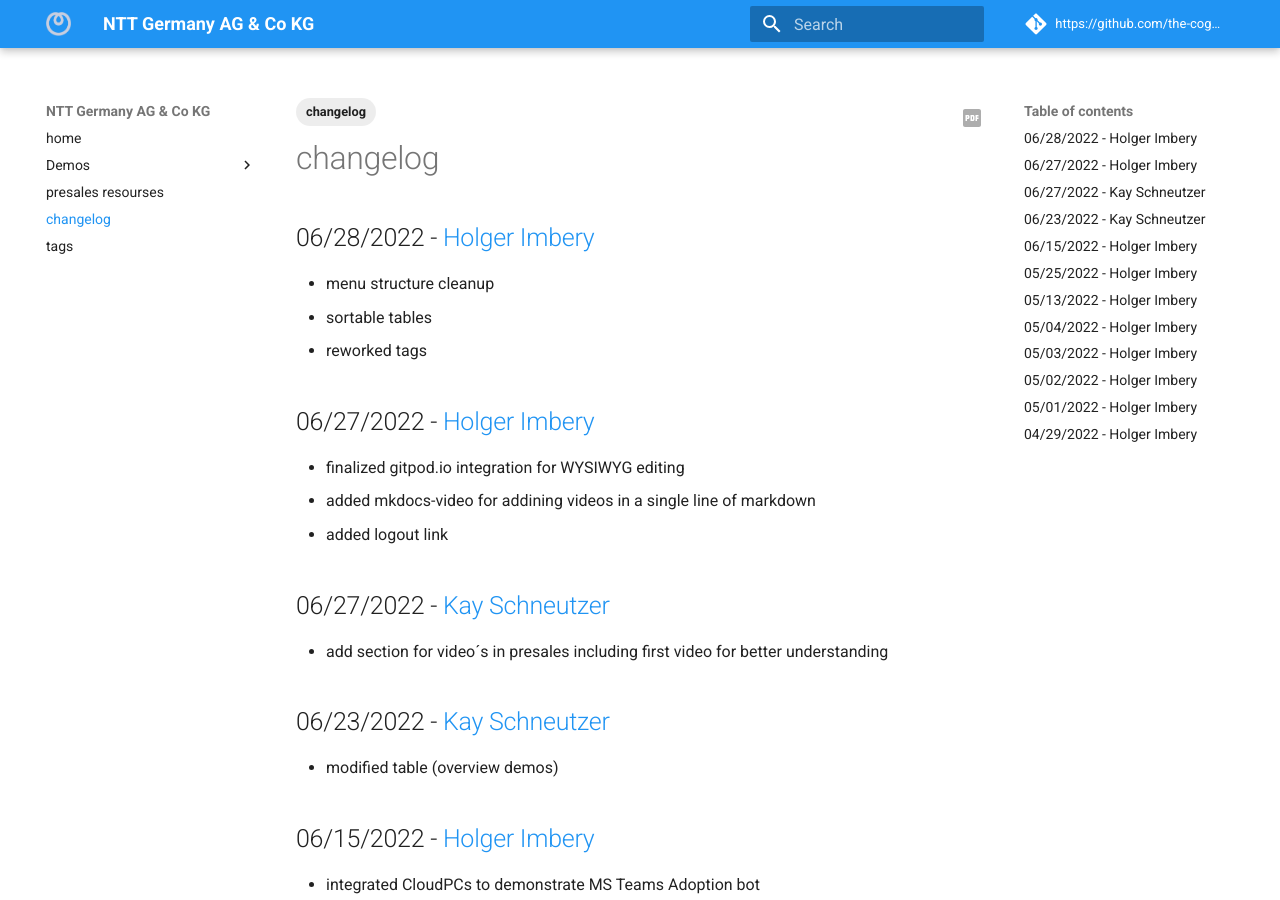
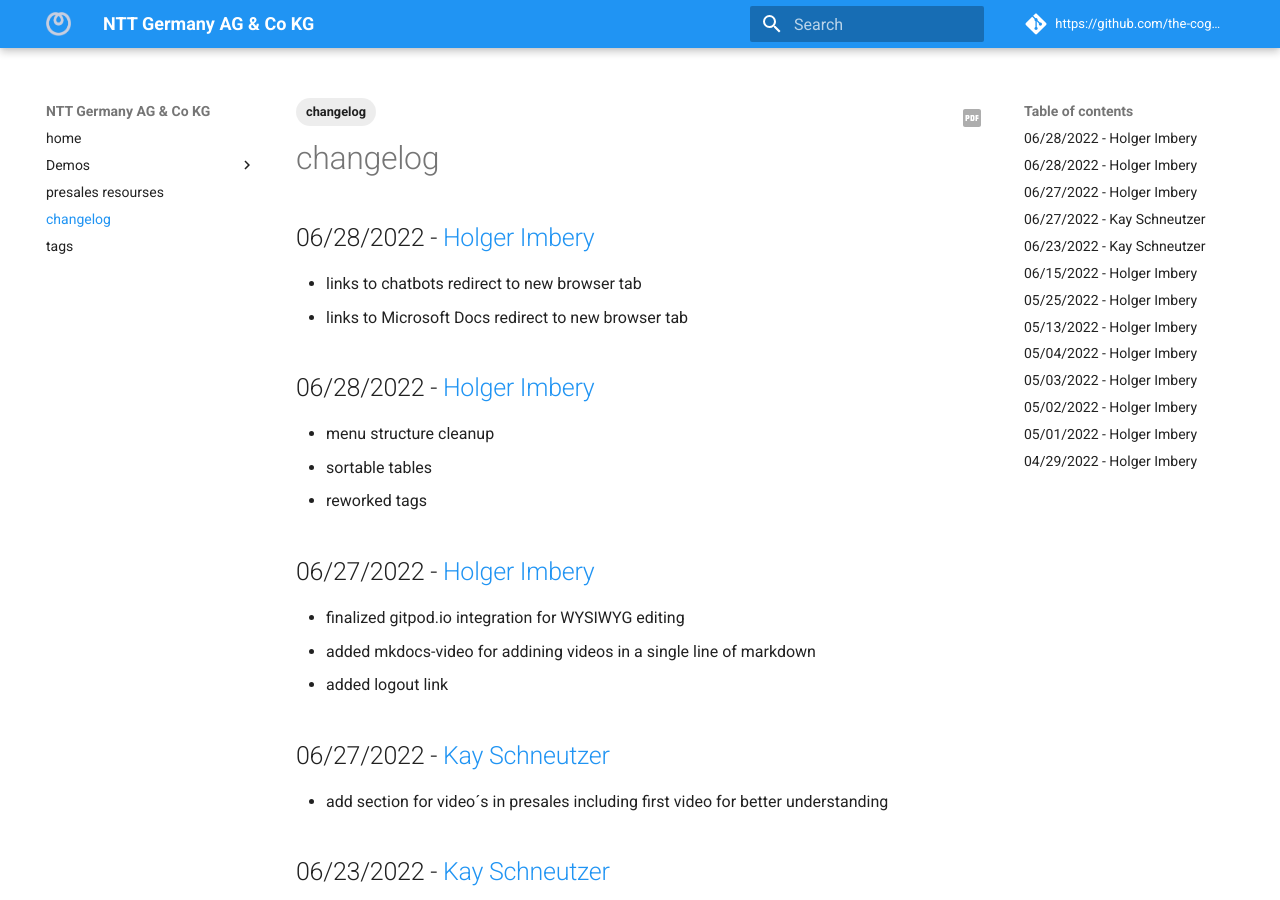
Before and after one commit to the-cognitiveservices-ninja/demo-environment, an MkDocs documentation site: the page built from docs/changelog.md, in a window 1280 px wide and 900 px high. Built offline with MkDocs 1.6.1 and Material for MkDocs 9.7.7, drawn with Linux system fonts in a browser that asks for light colours; comment, search, counter and statistics services are not loaded.

Commit message:
external link handling

```diff
--- a/docs/changelog.md
+++ b/docs/changelog.md
@@ -3,6 +3,10 @@ title: changelog
 tags:
  - changelog
 ---
+## 06/28/2022  - [Holger Imbery](https://github.com/the-cognitiveservices-ninja)
+ - links to chatbots redirect to new browser tab
+ - links to Microsoft Docs redirect to new browser tab
+
 ## 06/28/2022  - [Holger Imbery](https://github.com/the-cognitiveservices-ninja)
  - menu structure cleanup
  - sortable tables
```
Also changed, not shown: docs/playbook.md (+2 -2 lines), docs/scripts/index.md (+5 -5 lines), docs/scripts/script_en_teams.md (+1 -1 lines), docs/scripts/tendfor.md (+1 -1 lines).
